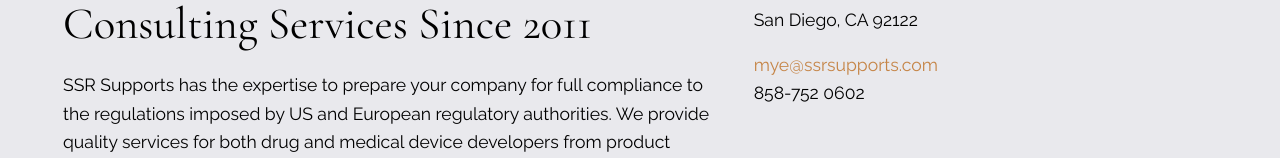
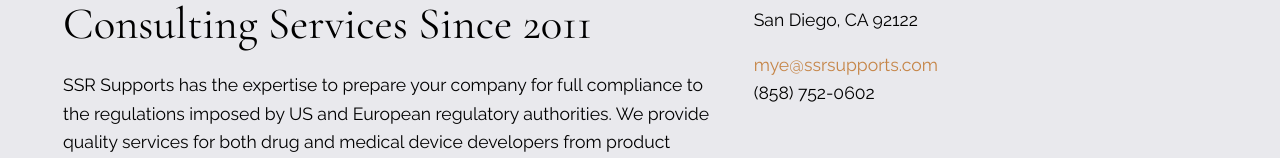
Before and after one commit to franklinqye/ssr, a React (Create React App) app: page / in a window 1280 px wide. Shown: the part 633-791 px from the top of the page. Built offline with nearby package versions, Linux system fonts and the light colour scheme.

Commit message:
Update ContactBlock.js

```diff
--- a/src/Components/ContactBlock.js
+++ b/src/Components/ContactBlock.js
@@ -7,7 +7,7 @@
   state: "CA",
   zip: "92122",
   email: "mye@ssrsupports.com",
-  phone: "858-752 0602"
+  phone: "(858) 752-0602"
 }
 
 const ContactBlock = props => {
```
